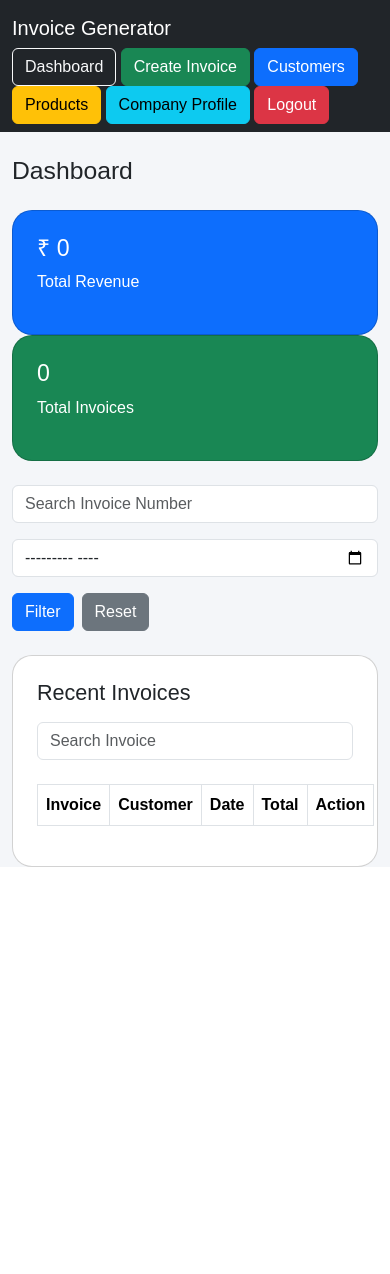
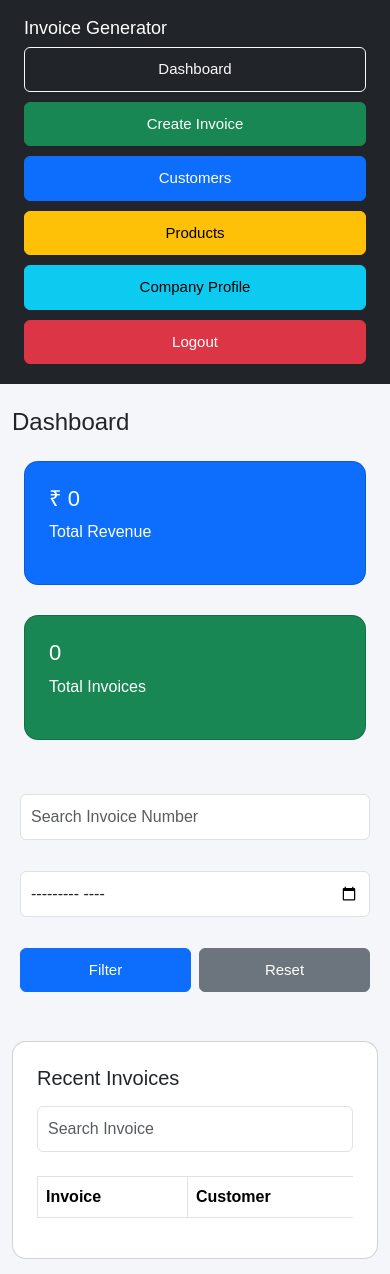
Before and after one commit to Daredevil2810/InvoiceGenerator, a Django app: page /dashboard/ in a window 390 px wide. Before the commit the page ends 867 px from the top, so only its background shows below. Run offline with Django 5.2, Linux system fonts and the light colour scheme; the visitor is signed in with stand-in values (Sample User, id 1); data comes from the database, SQL or seed files in the repository; data that the repository does not hold is empty.

Commit message:
added responsiveness to our website for mobile view

```diff
--- a/invoices/static/css/style.css
+++ b/invoices/static/css/style.css
@@ -356,3 +356,146 @@ form select:focus {
         margin: 6mm;
     }
 }
+
+
+
+/* =========================================
+   MOBILE RESPONSIVE WEBSITE UI
+========================================= */
+
+@media (max-width: 768px) {
+
+    /* MAIN CONTAINER */
+    .container,
+    .container-fluid {
+
+        padding-left: 12px !important;
+        padding-right: 12px !important;
+    }
+
+    /* NAVBAR */
+    .navbar {
+
+        padding: 10px 12px !important;
+    }
+
+    .navbar-brand {
+
+        font-size: 18px !important;
+    }
+
+    /* CARDS */
+    .card {
+
+        border-radius: 14px !important;
+        margin-bottom: 15px !important;
+    }
+
+    .card-body {
+
+        padding: 15px !important;
+    }
+
+    /* HEADINGS */
+    h1 {
+
+        font-size: 26px !important;
+    }
+
+    h2 {
+
+        font-size: 24px !important;
+    }
+
+    h3 {
+
+        font-size: 22px !important;
+    }
+
+    h4 {
+
+        font-size: 20px !important;
+    }
+
+    h5 {
+
+        font-size: 18px !important;
+    }
+
+    /* TABLE RESPONSIVE */
+    .table-responsive {
+
+        overflow-x: auto;
+    }
+
+    table {
+
+        min-width: 700px;
+    }
+
+    /* FORM INPUTS */
+    form input,
+    form textarea,
+    form select {
+
+        font-size: 16px !important;
+        padding: 10px !important;
+    }
+
+    /* BUTTONS */
+    .btn {
+
+        width: 100%;
+        margin-bottom: 10px;
+        font-size: 15px !important;
+        padding: 10px !important;
+    }
+
+    /* FLEX ROW FIX */
+    .row {
+
+        margin-left: 0 !important;
+        margin-right: 0 !important;
+    }
+
+    .col,
+    .col-md-6,
+    .col-md-4,
+    .col-md-3,
+    .col-lg-4,
+    .col-lg-6 {
+
+        width: 100% !important;
+        margin-bottom: 15px;
+    }
+
+    /* DASHBOARD STATS */
+    .dashboard-card {
+
+        margin-bottom: 15px;
+    }
+
+    /* SEARCH BAR */
+    .search-bar {
+
+        width: 100% !important;
+    }
+
+    /* CUSTOMER/PRODUCT LIST */
+    .list-group-item {
+
+        padding: 12px !important;
+    }
+
+    /* MODALS */
+    .modal-dialog {
+
+        margin: 10px !important;
+    }
+
+    /* HIDE OVERFLOW */
+    body {
+
+        overflow-x: hidden;
+    }
+}
--- a/invoices/templates/invoices/create_invoice.html
+++ b/invoices/templates/invoices/create_invoice.html
@@ -112,6 +112,7 @@
             Invoice Items
         </h4>
 
+        <div class="table-responsive">
         <table class="table table-bordered"
                id="invoice-table">
 
@@ -230,6 +231,7 @@
             </tbody>
 
         </table>
+        </div>
 
         <button type="button"
                 class="btn btn-secondary mb-4"
--- a/invoices/templates/invoices/customer_list.html
+++ b/invoices/templates/invoices/customer_list.html
@@ -56,6 +56,8 @@
         </div>
 
     </div>
+
+    <div class="table-responsive">
 
     <table class="table table-bordered">
 
@@ -136,6 +138,7 @@
         </tbody>
 
     </table>
+    </div>
 
 </div>
 
--- a/invoices/templates/invoices/dashboard.html
+++ b/invoices/templates/invoices/dashboard.html
@@ -104,6 +104,7 @@
 
     </form>
 
+    <div class="table-responsive">
     <table class="table table-bordered">
 
         <thead>
@@ -165,6 +166,7 @@
         </tbody>
 
     </table>
+    </div>
 
 </div>
 
--- a/invoices/templates/invoices/product_list.html
+++ b/invoices/templates/invoices/product_list.html
@@ -58,6 +58,7 @@
 
     </div>
 
+    <div class="table-responsive">
     <table class="table table-bordered">
 
         <thead>
@@ -127,6 +128,7 @@
         </tbody>
 
     </table>
+    </div>
 
 </div>
 
```
